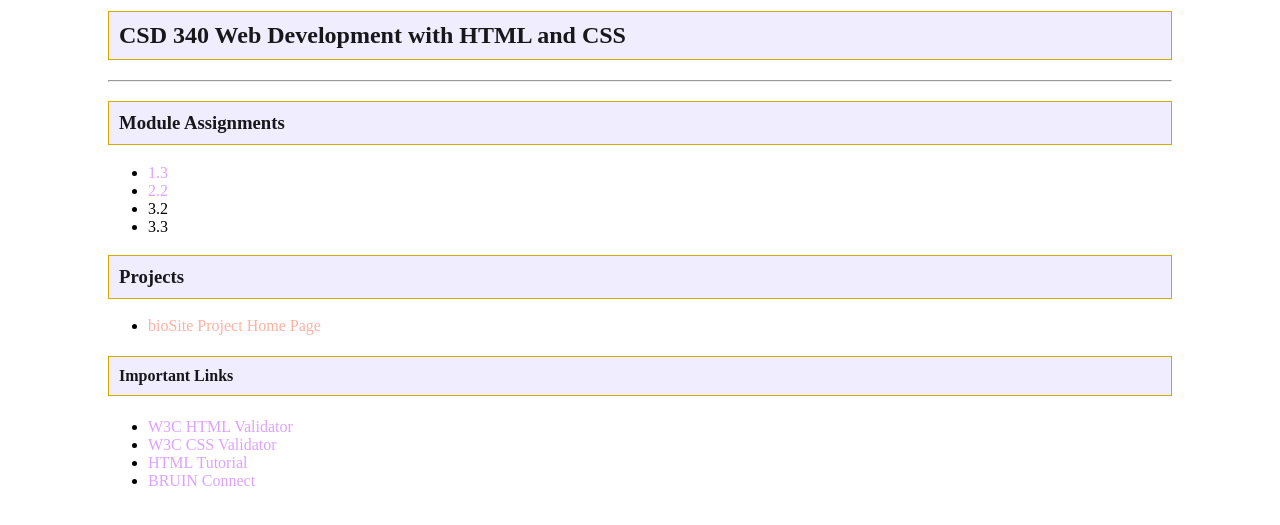
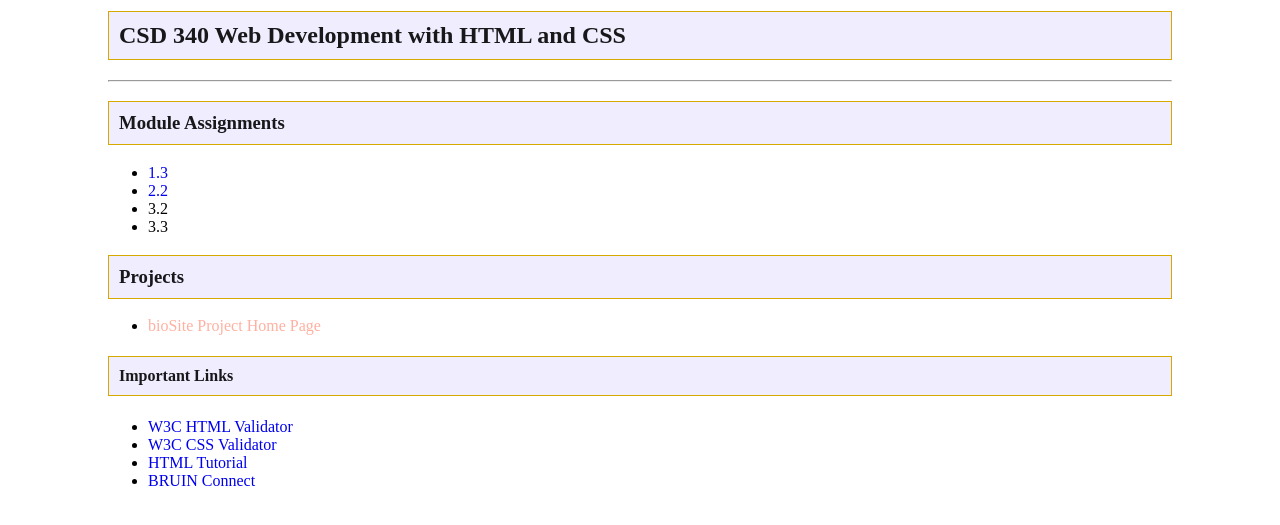
Before and after one commit to bellaapo/csd-340, a plain HTML site: page index.html in a window 1280 px wide. Shown: the part 119-644 px from the top of the page. Drawn offline with Linux system fonts and the light colour scheme; a web font is replaced by a local one.

Commit message:
Update site.css

```diff
--- a/site.css
+++ b/site.css
@@ -18,7 +18,7 @@ h1, h2, h3, h4 {
 
 /* Anchor Tag Styling */
 a {
-    color: #dfa1ff;
+    color: 856eff;
     text-decoration: none;
 }
 
```
